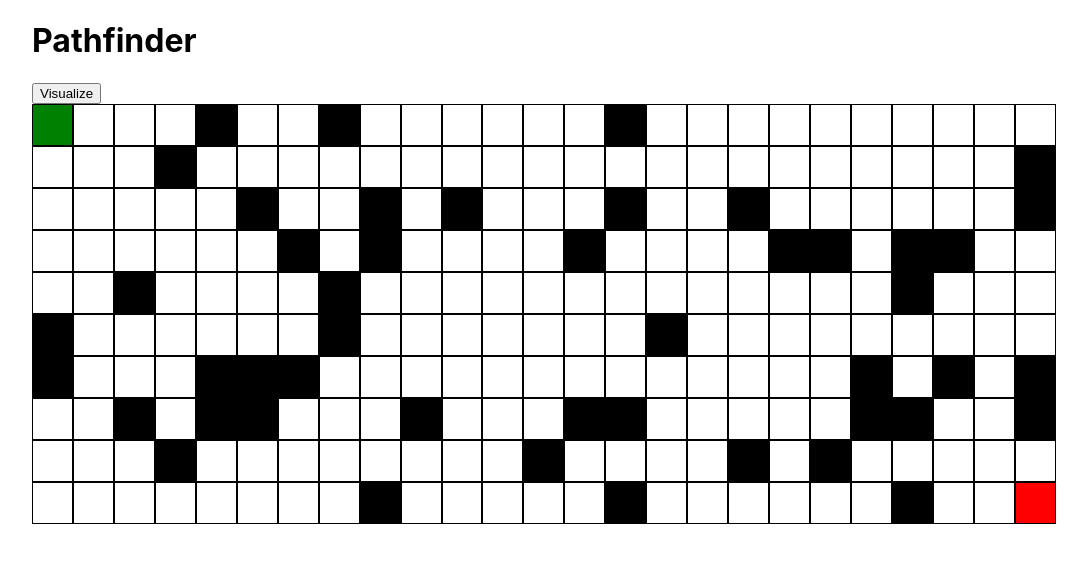
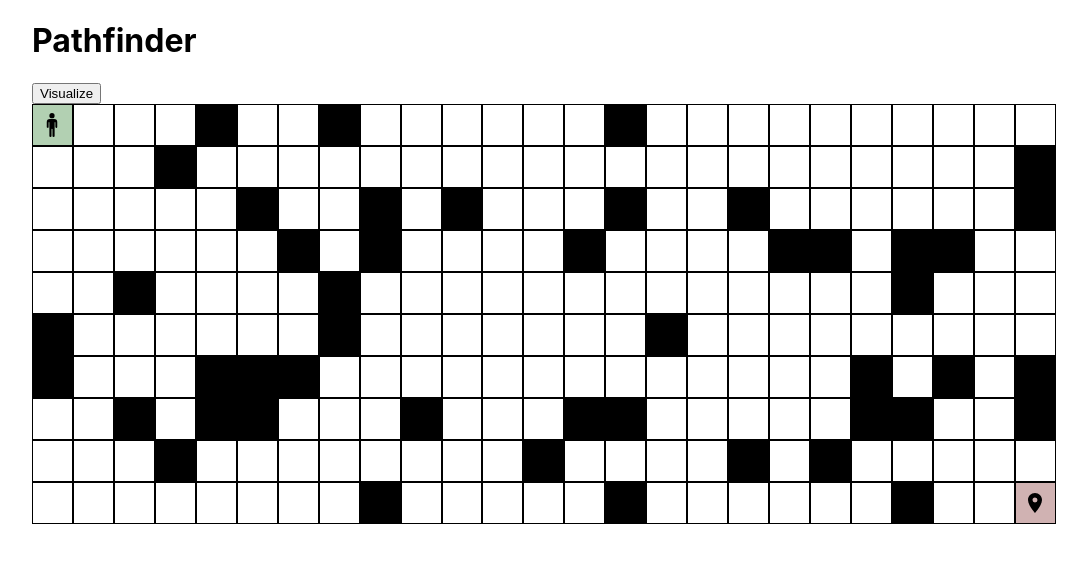
Before and after one commit to Mysurii/algorithms-visualizer, a React (Create React App) app: page / in a window 1280 px wide. Shown: the top 562 px of the page, without its empty margins (96-1183 px from the left). Built offline with nearby package versions, Linux system fonts and the light colour scheme.

Commit message:
styles: implemented styles for start and end

```diff
--- a/package.json
+++ b/package.json
@@ -4,7 +4,9 @@
   "private": true,
   "dependencies": {
     "react": "^18.2.0",
+    "react-beautiful-dnd": "^13.1.1",
     "react-dom": "^18.2.0",
+    "react-icons": "^4.4.0",
     "react-scripts": "5.0.1",
     "styled-components": "^5.3.5"
   },
--- a/src/components/Node/Node.jsx
+++ b/src/components/Node/Node.jsx
@@ -1,4 +1,4 @@
-import { Container } from "./Node.styles";
+import { Container, End, Start } from "./Node.styles";
 
 const Node = ({ col }) => {
   return (
@@ -7,7 +7,10 @@ const Node = ({ col }) => {
       isStart={col.isStart}
       isEnd={col.isEnd}
       isWall={col.isWall}
-    ></Container>
+    >
+      {col.isStart && <Start />}
+      {col.isEnd && <End />}
+    </Container>
   );
 };
 
--- a/src/components/Node/Node.styles.js
+++ b/src/components/Node/Node.styles.js
@@ -1,16 +1,31 @@
 import styled from "styled-components";
+import { MdLocationOn } from "react-icons/md";
+import { IoMan } from "react-icons/io5";
 
 export const Container = styled.div`
   width: 40px;
   height: 40px;
   border: 1px solid black;
+  display: flex;
+  justify-content: center;
+  align-items: center;
 
   background-color: ${(props) =>
     props.isStart
-      ? "green"
+      ? "rgba(0, 100, 0, 0.3)"
       : props.isEnd
-      ? "red"
+      ? "rgba(100, 0, 0, 0.3)"
       : props.isWall
       ? "black"
       : ""};
 `;
+
+export const Start = styled(IoMan)`
+  font-size: 1.5rem;
+  cursor: move;
+`;
+
+export const End = styled(MdLocationOn)`
+  font-size: 1.5rem;
+  cursor: move;
+`;
--- a/src/components/algorithms/astar.js
+++ b/src/components/algorithms/astar.js
@@ -11,14 +11,10 @@ const AStar = (startNode, endNode) => {
     openSet.forEach((node, idx) => {
       if (node.f < openSet[leastIdx].f) leastIdx = idx;
     });
-    // for (let i = 0; i < openSet.length; i++) {
-    //   if (openSet[i].f < openSet[leastIdx].f) {
-    //     leastIdx = i;
-    //   }
-    // }
 
     let current = openSet[leastIdx];
     visitedNodes.push(current);
+
     if (current === endNode) {
       let temp = current;
       path.push(current);
@@ -26,16 +22,15 @@ const AStar = (startNode, endNode) => {
         path.push(temp.previous);
         temp = temp.previous;
       }
-
       return { path, visitedNodes };
     }
 
-    openSet = openSet.filter((elt) => elt !== current);
+    openSet = openSet.filter((node) => node !== current);
     closedSet.push(current);
 
     let neighbours = current.neighbours;
-    for (let i = 0; i < neighbours.length; i++) {
-      let neighbour = neighbours[i];
+
+    neighbours.forEach((neighbour) => {
       if (!closedSet.includes(neighbour) && !neighbour.isWall) {
         let tempG = current.g + 1;
         let newPath = false;
@@ -52,11 +47,11 @@ const AStar = (startNode, endNode) => {
 
         if (newPath) {
           neighbour.h = heuristic(neighbour, endNode);
-          neighbour.f = neighbour.h + neighbour.f;
+          neighbour.f = neighbour.g + neighbour.h;
           neighbour.previous = current;
         }
       }
-    }
+    });
   }
   return { path, visitedNodes, error: "No path found!" };
 };
```
Also changed, not shown: 1 other file (tests, documents, lock files or other folders).
